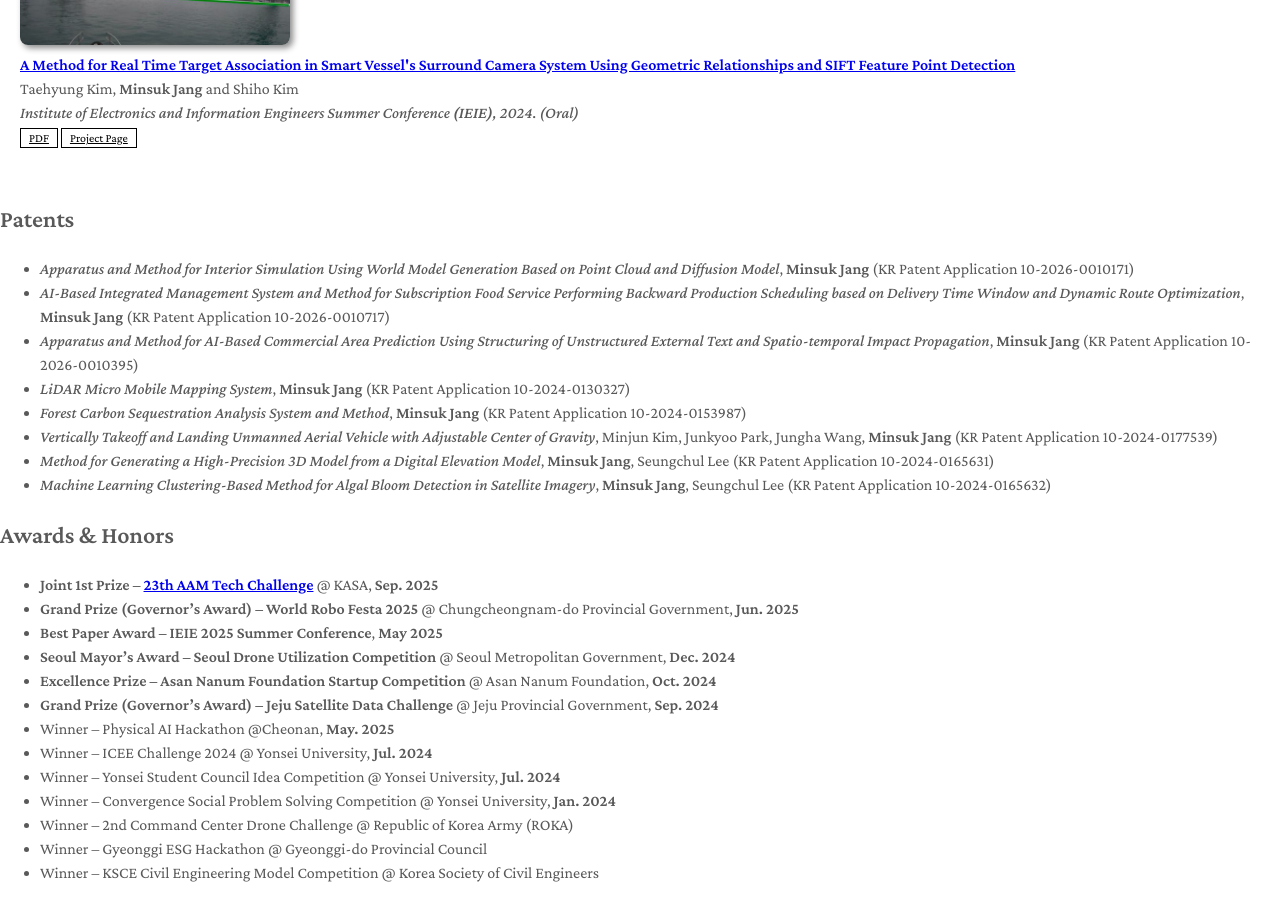
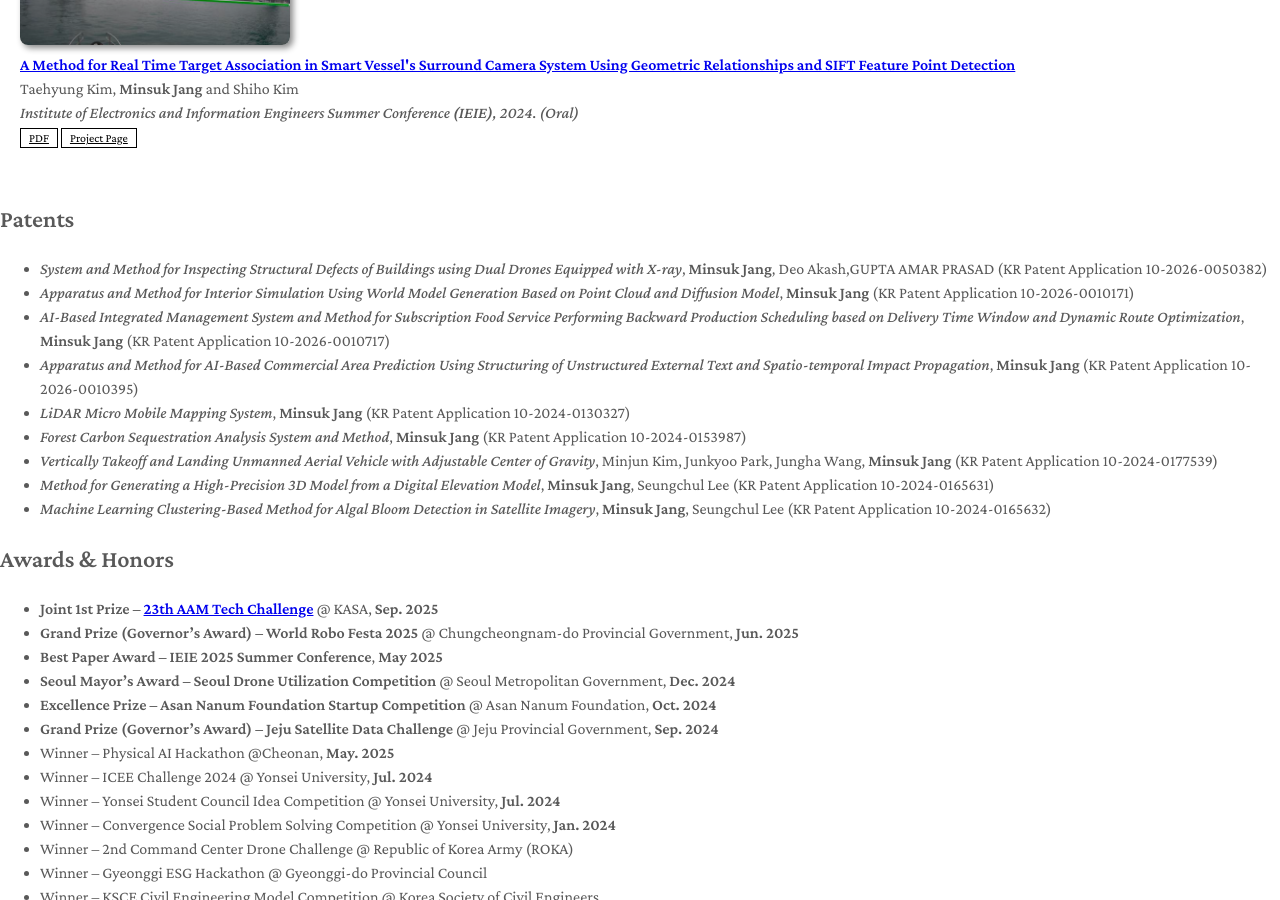
Before and after one commit to tersite1/tersite1.github.io, a Jekyll site: the page built from index.md, in a window 1280 px wide and 900 px high, scrolled down 4398 px. Built offline with Jekyll 4.4.1, drawn with Linux system fonts in a browser that asks for light colours; a style sheet for code colours, icons or effects is not loaded; our own code applies the rules of GitHub Pages for plain Markdown files.

Commit message:
Update index.md

```diff
--- a/index.md
+++ b/index.md
@@ -51,6 +51,7 @@ I am an M.S. student at KAIST, currently in the [Computational Intelligence Labo
 
 ## Patents
 
+* *System and Method for Inspecting Structural Defects of Buildings using Dual Drones Equipped with X-ray*, **Minsuk Jang**, Deo Akash,GUPTA AMAR PRASAD  (KR Patent Application 10-2026-0050382)
 * *Apparatus and Method for Interior Simulation Using World Model Generation Based on Point Cloud and Diffusion Model*, **Minsuk Jang** (KR Patent Application 10-2026-0010171)
 * *AI-Based Integrated Management System and Method for Subscription Food Service Performing Backward Production Scheduling based on Delivery Time Window and Dynamic Route Optimization*, **Minsuk Jang** (KR Patent Application 10-2026-0010717)
 * *Apparatus and Method for AI-Based Commercial Area Prediction Using Structuring of Unstructured External Text and Spatio-temporal Impact Propagation*, **Minsuk Jang** (KR Patent Application 10-2026-0010395)
```
